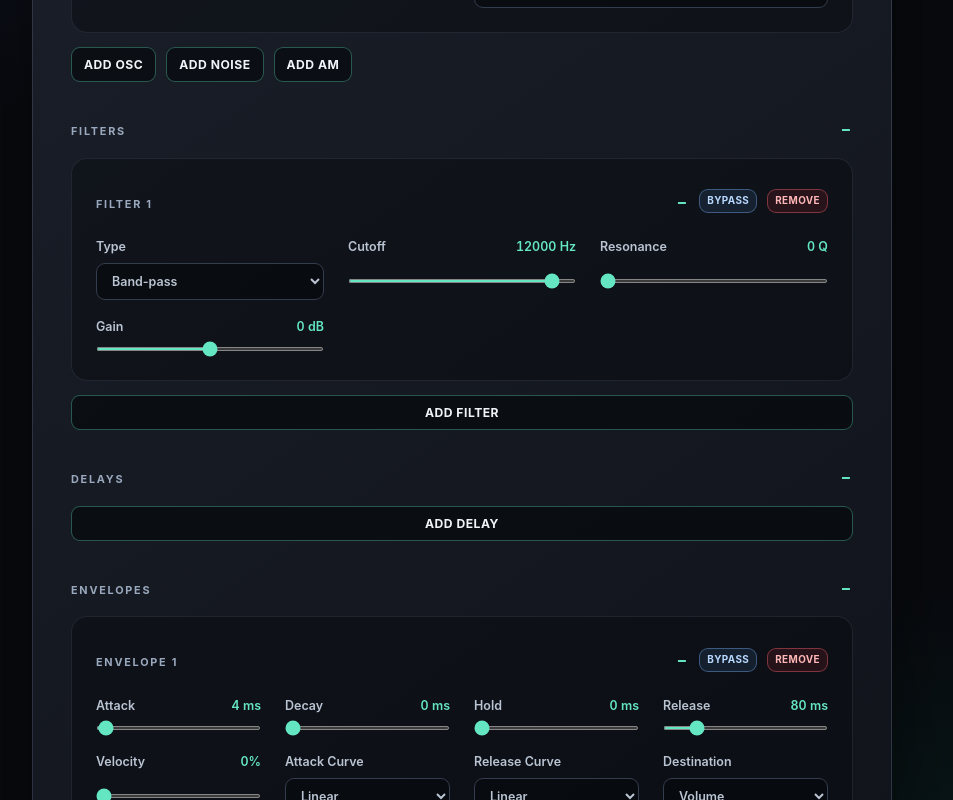
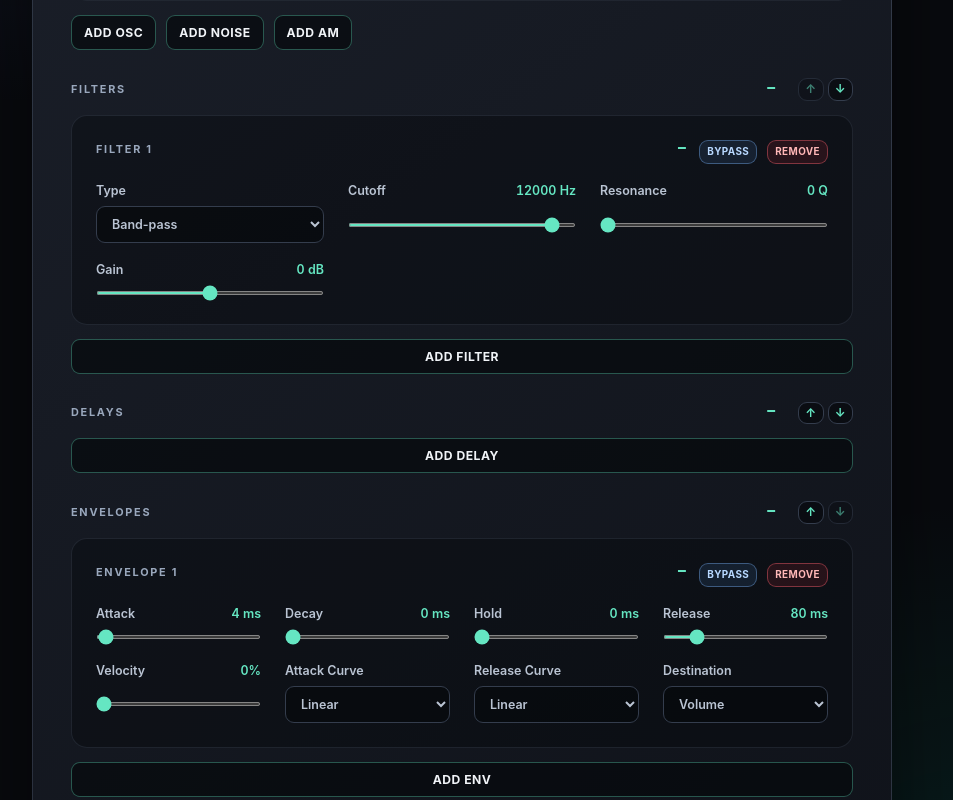
Before and after one commit to hendrik-goebel/synth2, a Vue app: page / in a window 1280 px wide. Shown: the part 540-1340 px from the top of the page, without its empty margins (178-1131 px from the left). Built offline with nearby package versions, Linux system fonts and the light colour scheme.

Commit message:
make modules movable

```diff
--- a/src/App.vue
+++ b/src/App.vue
@@ -1,7 +1,7 @@
 <script setup lang="ts">
 import { computed, onMounted, onUnmounted, ref } from 'vue'
 import { MidiService } from './services/midiService'
-import { createDelaySettings, createEnvelopeSettings, createFilterSettings, createNoiseSettings, type AmplitudeModulationSettings, type DelaySettings, type EnvelopeCurve, type EnvelopeDestination, type EnvelopeSettings, type FilterSettings, type NoiseSettings, type OscillatorSettings, type Waveform, SynthEngine } from './services/synthEngine'
+import { createDelaySettings, createEnvelopeSettings, createFilterSettings, createNoiseSettings, type AmplitudeModulationSettings, type DelaySettings, type EffectGroup, type EnvelopeCurve, type EnvelopeDestination, type EnvelopeSettings, type FilterSettings, type NoiseSettings, type OscillatorSettings, type Waveform, SynthEngine } from './services/synthEngine'
 import OscillatorControls from './components/OscillatorControls.vue'
 import NoiseControls from './components/NoiseControls.vue'
 import FilterControls from './components/FilterControls.vue'
@@ -25,6 +25,7 @@ const filters = ref<FilterSettings[]>([createFilterSettings()])
 const delays = ref<DelaySettings[]>([])
 const amplitudeModulation = ref<AmplitudeModulationSettings | null>(null)
 const envelopes = ref<EnvelopeModule[]>([{ ...createEnvelopeSettings(), bypassed: false }])
+const effectOrder = ref<EffectGroup[]>(['filters', 'delays', 'envelopes'])
 const isAmplitudeModulationBypassed = ref(false)
 const areOscillatorsCollapsed = ref(false)
 const areFiltersCollapsed = ref(false)
@@ -261,6 +262,16 @@ function toggleEnvelopeBypass(index: number) {
   envelopes.value[index] = { ...envelopes.value[index], bypassed }
 }
 
+function moveEffectGroup(group: EffectGroup, direction: -1 | 1) {
+  const index = effectOrder.value.indexOf(group)
+  if (index < 0) return
+  const nextOrder = [...effectOrder.value]
+  const targetIndex = (index + direction + nextOrder.length) % nextOrder.length
+  ;[nextOrder[index], nextOrder[targetIndex]] = [nextOrder[targetIndex], nextOrder[index]]
+  effectOrder.value = nextOrder
+  synth.setEffectOrder(nextOrder)
+}
+
 function updateEnvelopeSettings(index: number, settings: Partial<EnvelopeSettings>) {
   envelopes.value[index] = { ...envelopes.value[index], ...settings }
   synth.setEnvelopeSettings(index, settings)
@@ -346,7 +357,8 @@ onUnmounted(() => {
         @remove="removeNoise"
       />
 
-      <section class="oscillators-section" aria-labelledby="filters-heading">
+      <div class="effect-chain">
+      <section class="oscillators-section effect-group" :style="{ order: effectOrder.indexOf('filters') }" aria-labelledby="filters-heading">
         <h2 id="filters-heading">
           <button
             type="button"
@@ -357,6 +369,10 @@ onUnmounted(() => {
           >
             Filters
           </button>
+          <span class="effect-order-actions">
+            <button type="button" :disabled="effectOrder.indexOf('filters') === 0" aria-label="Move Filters up" @click="moveEffectGroup('filters', -1)">↑</button>
+            <button type="button" :disabled="effectOrder.indexOf('filters') === effectOrder.length - 1" aria-label="Move Filters down" @click="moveEffectGroup('filters', 1)">↓</button>
+          </span>
         </h2>
         <div v-show="!areFiltersCollapsed" id="filters-content" class="oscillators-content">
           <FilterControls
@@ -375,11 +391,15 @@ onUnmounted(() => {
         </div>
       </section>
 
-      <section class="oscillators-section" aria-labelledby="delays-heading">
+      <section class="oscillators-section effect-group" :style="{ order: effectOrder.indexOf('delays') }" aria-labelledby="delays-heading">
         <h2 id="delays-heading">
           <button type="button" class="oscillators-toggle" :aria-expanded="!areDelaysCollapsed" aria-controls="delays-content" @click="areDelaysCollapsed = !areDelaysCollapsed">
             Delays
           </button>
+          <span class="effect-order-actions">
+            <button type="button" :disabled="effectOrder.indexOf('delays') === 0" aria-label="Move Delays up" @click="moveEffectGroup('delays', -1)">↑</button>
+            <button type="button" :disabled="effectOrder.indexOf('delays') === effectOrder.length - 1" aria-label="Move Delays down" @click="moveEffectGroup('delays', 1)">↓</button>
+          </span>
         </h2>
         <div v-show="!areDelaysCollapsed" id="delays-content" class="oscillators-content">
           <DelayControls
@@ -433,7 +453,7 @@ onUnmounted(() => {
         </div>
       </SectionFrame>
 
-      <section class="oscillators-section" aria-labelledby="envelopes-heading">
+      <section class="oscillators-section effect-group" :style="{ order: effectOrder.indexOf('envelopes') }" aria-labelledby="envelopes-heading">
         <h2 id="envelopes-heading">
           <button
             type="button"
@@ -444,6 +464,10 @@ onUnmounted(() => {
           >
             Envelopes
           </button>
+          <span class="effect-order-actions">
+            <button type="button" :disabled="effectOrder.indexOf('envelopes') === 0" aria-label="Move Envelopes up" @click="moveEffectGroup('envelopes', -1)">↑</button>
+            <button type="button" :disabled="effectOrder.indexOf('envelopes') === effectOrder.length - 1" aria-label="Move Envelopes down" @click="moveEffectGroup('envelopes', 1)">↓</button>
+          </span>
         </h2>
         <div v-show="!areEnvelopesCollapsed" id="envelopes-content" class="oscillators-content">
           <SectionFrame
@@ -512,6 +536,7 @@ onUnmounted(() => {
           <button type="button" class="add-env-button" @click="addEnvelope">Add ENV</button>
         </div>
       </section>
+      </div>
 
       <div class="audio-bar">
         <button type="button" class="audio-button" @click="handleEnableAudio">Audio</button>
--- a/src/services/synthEngine.ts
+++ b/src/services/synthEngine.ts
@@ -69,6 +69,7 @@ export type DelaySettings = {
   mix: number
   overdrive: number
 }
+export type EffectGroup = 'filters' | 'delays' | 'envelopes'
 
 export type AmplitudeModulationSettings = {
   rate: number
@@ -132,6 +133,7 @@ export class SynthEngine {
   private amplitudeModulation?: AmplitudeModulationSettings
   private amplitudeModulationBypassed = false
   private envelopeSettings: { settings: EnvelopeSettings; bypassed: boolean }[] = [{ settings: createEnvelopeSettings(), bypassed: false }]
+  private effectOrder: EffectGroup[] = ['filters', 'delays', 'envelopes']
 
   constructor(initialSettings: OscillatorSettings = createOscillatorSettings()) {
     this.settings = [{ ...initialSettings }]
@@ -240,6 +242,14 @@ export class SynthEngine {
     const gainNode = this.audioContext.createGain()
     this.filters.push({ node: filter, gainNode, settings: { ...settings } })
     this.applyFilterSettings(this.filters.length - 1)
+    this.routeOutput()
+  }
+
+  setEffectOrder(order: EffectGroup[]): void {
+    if (order.length !== this.effectOrder.length || new Set(order).size !== order.length || order.some((group) => !this.effectOrder.includes(group))) {
+      throw new Error('Invalid effect order')
+    }
+    this.effectOrder = [...order]
     this.routeOutput()
   }
 
@@ -379,13 +389,15 @@ export class SynthEngine {
   private routeOutput(): void {
     this.mixBus.disconnect()
     let output: AudioNode = this.mixBus
+    this.effectOrder.forEach((group) => {
+      if (group === 'filters') {
         this.filters.forEach(({ node, gainNode, settings }) => {
           node.disconnect()
           gainNode.disconnect()
-      if (!settings.bypassed) {
-        output = output.connect(node).connect(gainNode)
+          if (!settings.bypassed) output = output.connect(node).connect(gainNode)
+        })
       }
-    })
+      if (group === 'delays') {
         this.delays.forEach((delay) => {
           delay.node.disconnect()
           delay.wet.disconnect()
@@ -402,6 +414,8 @@ export class SynthEngine {
             delay.dry.connect(delay.output)
             delay.wet.connect(delay.output)
             output = delay.output
+          }
+        })
       }
     })
     output.connect(this.destination)
--- a/src/style.css
+++ b/src/style.css
@@ -163,12 +163,40 @@ select:disabled {
   gap: 14px;
 }
 
+.effect-chain {
+  display: grid;
+  gap: 28px;
+}
+
+.effect-group {
+  min-width: 0;
+}
+
+.modulation-section {
+  order: -1;
+}
+
+.effect-order-actions {
+  display: inline-flex;
+  gap: 4px;
+  margin-left: 10px;
+}
+
+.effect-order-actions button {
+  padding: 2px 6px;
+  color: #65e6c2;
+  font-size: 0.75rem;
+}
+
 .oscillators-section h2 {
+  display: flex;
+  align-items: center;
+  gap: 10px;
   margin: 0;
 }
 
 .oscillators-toggle {
-  width: 100%;
+  flex: 1;
   padding: 0;
   color: #9aa8bd;
   background: none;
```
Lines whose indentation alone changed are shown as unchanged.
